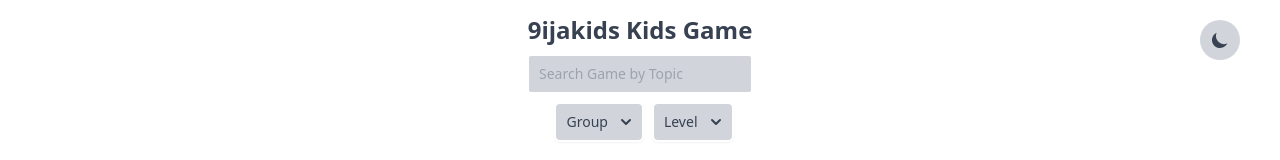
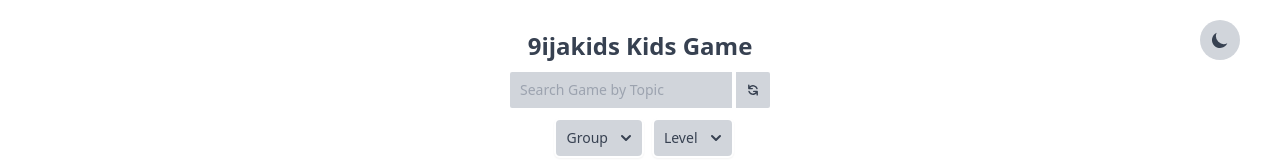
Before and after one commit to topeogunleye/9ijakids-game-list, a React (Create React App) app: page / in a window 1280 px wide. Shown: the top 160 px of the page. Built offline with nearby package versions, Linux system fonts and the light colour scheme; grey boxes are pictures that could not be loaded.

Commit message:
Adds refresh button and functionaluty for refresh button

```diff
--- a/src/components/search-box/search-box.js
+++ b/src/components/search-box/search-box.js
@@ -4,6 +4,7 @@
 import MenuSelect from '../groupselect';
 import LevelSelect from '../levelselect';
 import * as FaIcons from 'react-icons/fa';
+import * as HiIcons from 'react-icons/hi';
 
 const SearchBox = ({
   query,
@@ -13,6 +14,7 @@
   handleFinLevel,
   handleKeyStage1,
   handleKeyStage2,
+  refresh,
 }) => {
   const theme = useContext(DarkModeContext);
   const { syntax, ui, bg, opacity, isDark } = theme.mode;
@@ -25,10 +27,18 @@
             type="text"
             value={query}
             onChange={handleChange}
-            className="border rounded sm:w-full text-black"
+            className="border rounded-l sm:w-full text-black"
             style={{ background: bg, color: syntax }}
             placeholder="Search Game by Topic"
           />
+          <button
+            type="submit"
+            className="search-btn border rounded-r"
+            style={{ background: bg, color: syntax }}
+            onClick={refresh}
+          >
+            <HiIcons.HiRefresh />
+          </button>
         </form>
         <div className="mt-2">
           <MenuSelect
--- a/src/pages/Home.js
+++ b/src/pages/Home.js
@@ -14,6 +14,11 @@
 
   const handleChange = (event) => {
     setQuery(event.target.value);
+  };
+
+  const refresh = () => {
+    // it re-renders the component
+    setGames(GAME_DATA);
   };
 
   useEffect(() => {
@@ -76,7 +81,7 @@
       className="bg-gray-500 text-white min-h-screen flex flex-col items-center justify-center text-center mb-8"
       style={{ background: ui, color: syntax }}
     >
-      <div className="max-w-md sm:max-w-lg md:max-w-5xl flex flex-col items-center justify-center text-center mb-8">
+      <div className="max-w-md sm:max-w-lg md:max-w-5xl flex flex-col items-center justify-center text-center mb-8 min-h-screen">
         <div
           className="absolute top-5 right-1 sm:right-5 lg:right-10
           "
@@ -101,6 +106,7 @@
           handleFinLevel={handleFinLevel}
           handleKeyStage1={handleKeyStage1}
           handleKeyStage2={handleKeyStage2}
+          refresh={refresh}
         />
 
         <div id="meals" className="meals">
```
